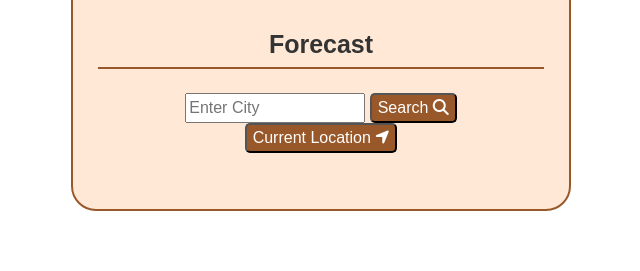
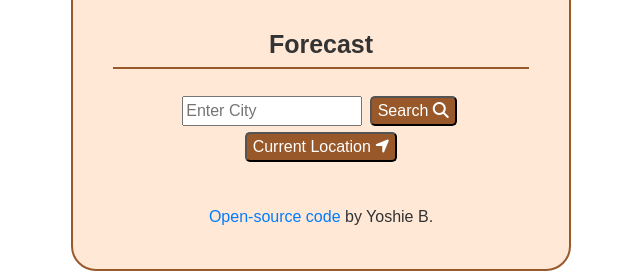
Before and after one commit to photoenpointe/shecodes, a plain HTML site: page index.html in a window 1280 px wide. Shown: the part 672-943 px from the top of the page, without its empty margins (319-959 px from the left). Drawn offline with nearby package versions, Linux system fonts and the light colour scheme; no server answers.

Commit message:
Break updated

```diff
--- a/src/styles.css
+++ b/src/styles.css
@@ -40,6 +40,8 @@ margin: auto;}
 .row {
   border-top: 1px solid #99582a;
   border-bottom: 1px solid #99582a;
+  margin-left: auto;
+  margin-right: auto;
 }
 
 
@@ -51,6 +53,7 @@ button {
   background-color: #99582a;
   color: #ffffff;
   border-radius: 5px;
+  margin: 3px;
 }
 
 footer {
```
Also changed, not shown: index.html (+1 -2 lines).
